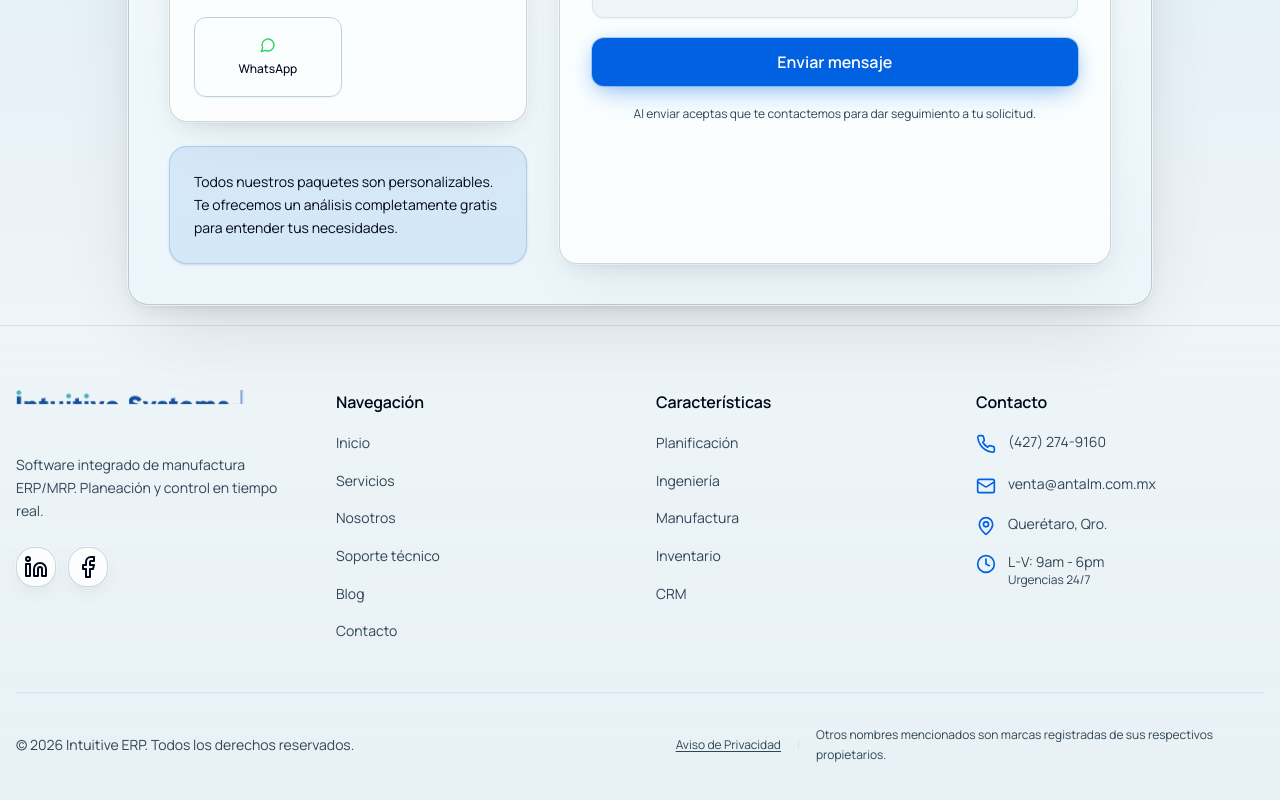
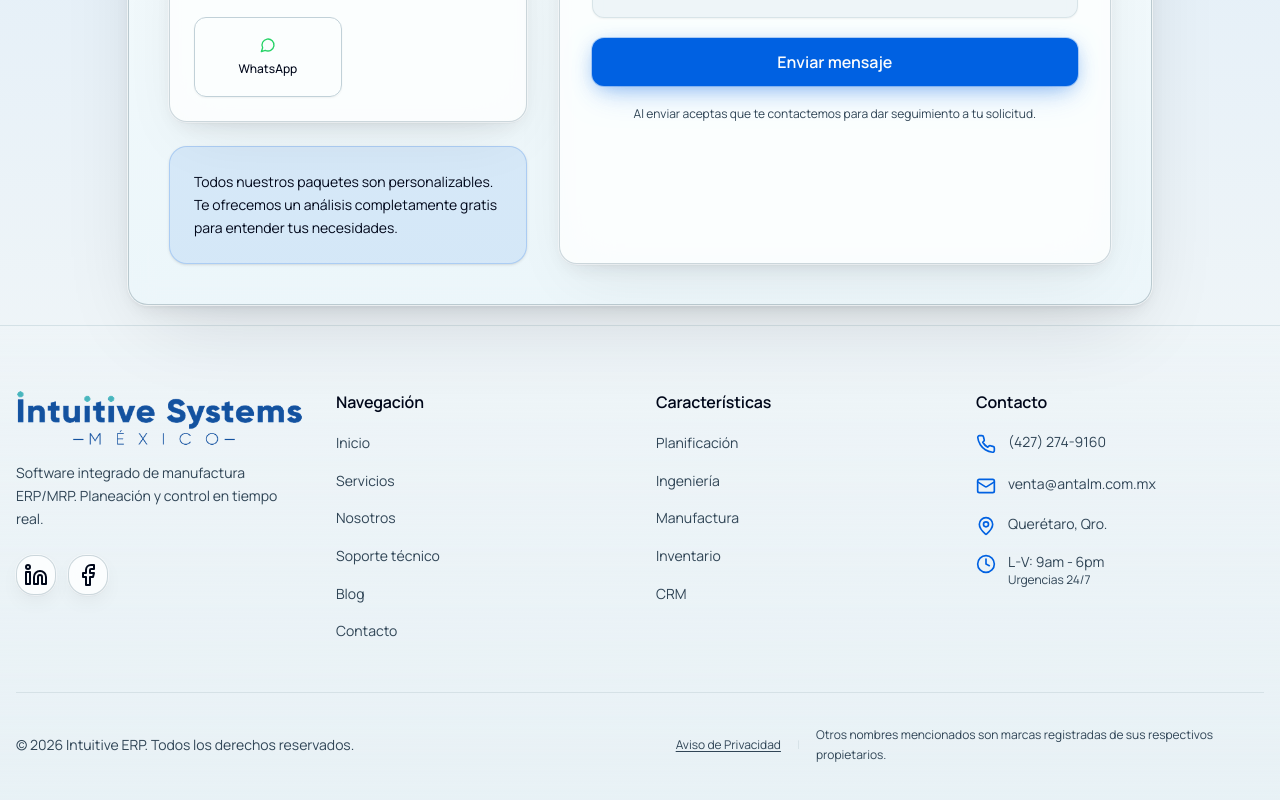
Before and after one commit to PabloColunga333/Web_Intuitive, a Next.js app: page / in a window 1280 px wide. Shown: the part 7649-8449 px from the top of the page. Built offline with nearby package versions, Linux system fonts and the light colour scheme.

Commit message:
Use clean transparent logo with natural sizing in footer

```diff
--- a/components/footer.tsx
+++ b/components/footer.tsx
@@ -29,15 +29,13 @@ export function Footer() {
         <div className="grid grid-cols-1 sm:grid-cols-2 lg:grid-cols-4 gap-8 sm:gap-10 lg:gap-8">
           <div className="lg:col-span-1">
             <Link href="/" className="inline-flex items-center mb-4" aria-label="Ir al inicio de Intuitive Systems México">
-              <span className="relative block h-12 w-[250px] overflow-hidden">
-                <Image
-                  src="/logos/intuitive-systems-mexico.png"
-                  alt=""
-                  width={525}
-                  height={177}
-                  className="absolute -left-[15px] -top-[21px] h-[82px] w-[244px] max-w-none mix-blend-multiply"
-                />
-              </span>
+              <Image
+                src="/logos/intuitive-systems-mexico-logo.png"
+                alt="Intuitive Systems México"
+                width={461}
+                height={90}
+                className="h-12 w-auto object-contain sm:h-14"
+              />
             </Link>
             <p className="text-xs sm:text-sm text-muted-foreground leading-relaxed mb-5 sm:mb-6">
               Software integrado de manufactura ERP/MRP. Planeación y control en tiempo real.
```
